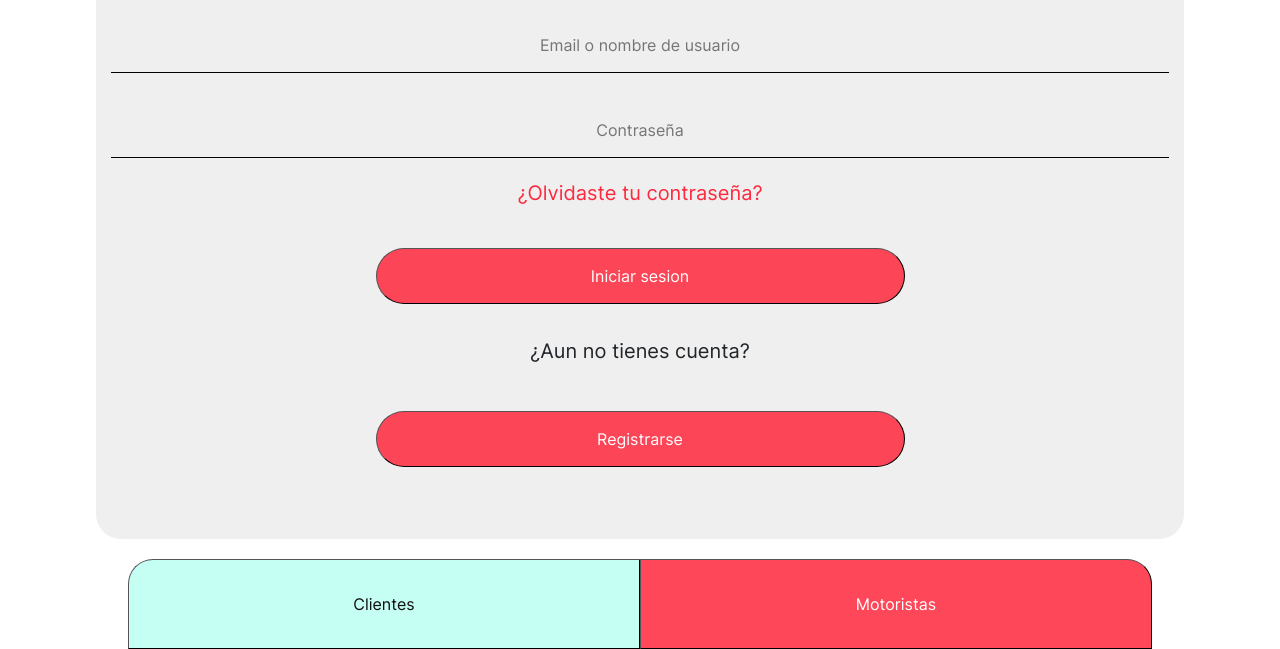
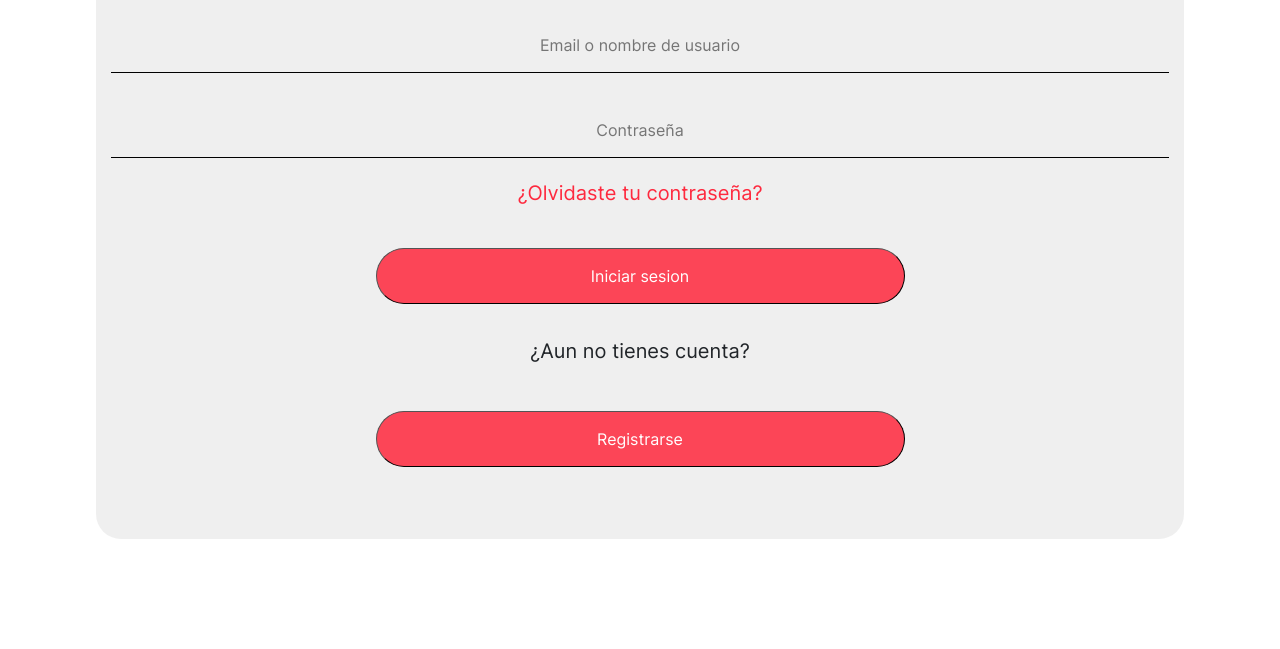
Before and after one commit to RyujinLeo/ProyectoFlashdelivery, a plain HTML site: page html/logi.html in a window 1280 px wide. Shown: the part 311-960 px from the top of the page. After the commit the page ends 850 px from the top, so only its background shows below. Drawn offline with Linux system fonts and the light colour scheme.

Commit message:
Probando

```diff
--- a/html/logi.html
+++ b/html/logi.html
@@ -37,10 +37,10 @@
             <input class="botonlog" type="button" value="Registrarse" onclick="redirregmt()">
         </section>
 
-        <div class="foologin">
+       <!-- <div class="foologin">
             <button class="botonestabs cli active">Clientes</button>
             <button class="botonestabs moto">Motoristas</button>
-        </div>
+        </div>-->
 
     <script>
         const tabs =document.querySelectorAll('.botonestabs') ;
```
